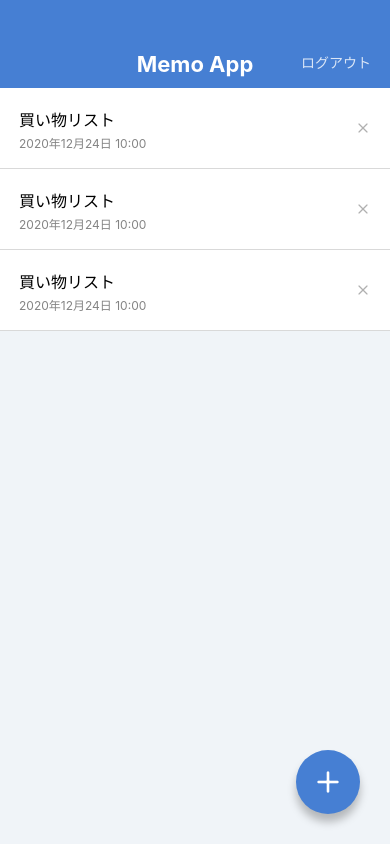
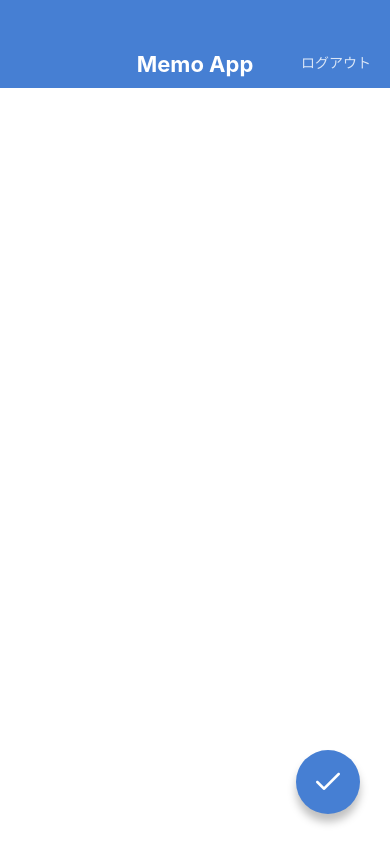
Before and after one commit to trident-kanda/expo-react-native-test, a React Native app: screen / in a window 390 px wide. Built offline with nearby package versions, Linux system fonts and the light colour scheme.

Commit message:
create MemoCreateScreen + MemoEditScreen

```diff
--- a/App.tsx
+++ b/App.tsx
@@ -1,8 +1,10 @@
 import React, { useState } from "react";
+import MemoCreateScreen from "./components/screens/MemoCreateScreen";
 import MemoDetailScreen from "./components/screens/MemoDetailScreen";
+import MemoEditScreen from "./components/screens/MemoEditScreen";
 import MemoListScreen from "./components/screens/MemoListScreen";
 
 export default function App() {
   const [count, change] = useState(0);
-  return <MemoListScreen />;
+  return <MemoCreateScreen />;
 }
--- a/components/CircleButton.tsx
+++ b/components/CircleButton.tsx
@@ -31,10 +31,5 @@ const styles = StyleSheet.create({
     shadowRadius: 8,
     elevation: 8,
   },
-  circleButtonLabel: {
-    color: "#ffffff",
-    fontSize: 40,
-    lineHeight: 40,
-  },
 });
 export default CircleButton;
--- /dev/null
+++ b/components/screens/MemoCreateScreen.tsx
@@ -0,0 +1,40 @@
+import React from "react";
+import {
+  StyleSheet,
+  TextInput,
+  View,
+  KeyboardAvoidingView,
+} from "react-native";
+import Appbar from "../Appbar";
+import CircleButton from "../CircleButton";
+
+const MemoCreateScreen = () => {
+  return (
+    <KeyboardAvoidingView style={styles.container} behavior="height">
+      <Appbar />
+      <View style={styles.inputContainer}>
+        <TextInput value="" multiline style={styles.input} />
+      </View>
+      <CircleButton name="check" />
+    </KeyboardAvoidingView>
+  );
+};
+
+export default MemoCreateScreen;
+
+const styles = StyleSheet.create({
+  container: {
+    flex: 1,
+  },
+  inputContainer: {
+    paddingHorizontal: 27,
+    paddingVertical: 32,
+    flex: 1,
+  },
+  input: {
+    flex: 1,
+    textAlignVertical: "top",
+    fontSize: 16,
+    lineHeight: 24,
+  },
+});
--- /dev/null
+++ b/components/screens/MemoEditScreen.tsx
@@ -0,0 +1,40 @@
+import React from "react";
+import {
+  StyleSheet,
+  TextInput,
+  View,
+  KeyboardAvoidingView,
+} from "react-native";
+import Appbar from "../Appbar";
+import CircleButton from "../CircleButton";
+
+const MemoEditScreen = () => {
+  return (
+    <KeyboardAvoidingView style={styles.container} behavior="height">
+      <Appbar />
+      <View style={styles.inputContainer}>
+        <TextInput value="買い物リスト" multiline style={styles.input} />
+      </View>
+      <CircleButton name="check" />
+    </KeyboardAvoidingView>
+  );
+};
+
+export default MemoEditScreen;
+
+const styles = StyleSheet.create({
+  container: {
+    flex: 1,
+  },
+  inputContainer: {
+    paddingHorizontal: 27,
+    paddingVertical: 32,
+    flex: 1,
+  },
+  input: {
+    flex: 1,
+    textAlignVertical: "top",
+    fontSize: 16,
+    lineHeight: 24,
+  },
+});
```
